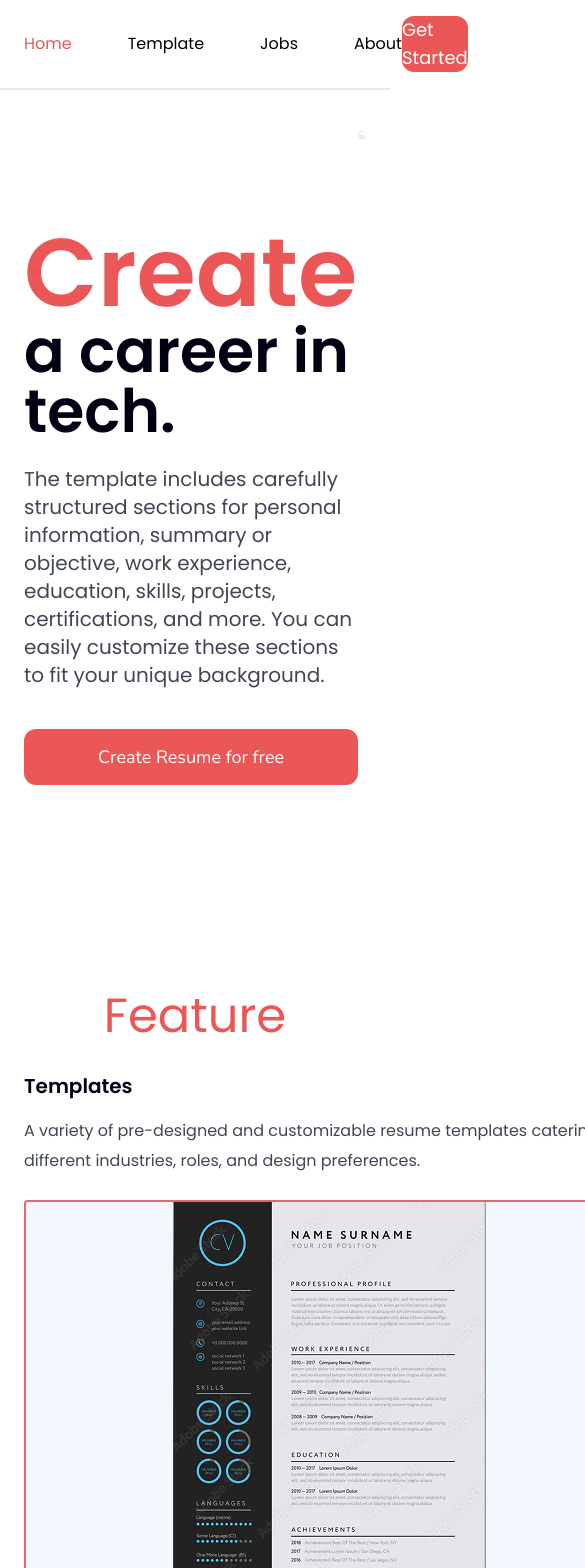
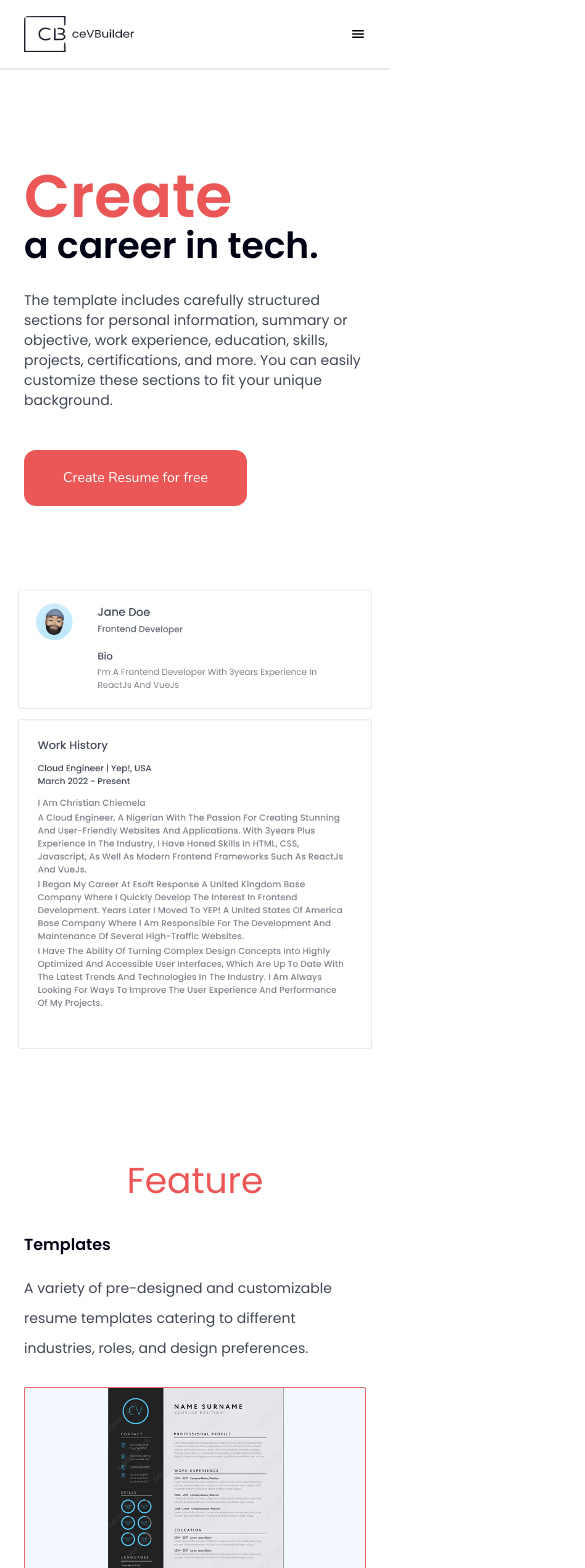
Before and after one commit to Abdelhassibbenmansour/Resume-Builder, a React (Vite) app: page / in a window 390 px wide. Shown: the top 1568 px of the page, 585 px wide, since content can reach past the window. Built offline with nearby package versions, Linux system fonts and the light colour scheme.

Commit message:
Make The Landing Page Fully Responsive

```diff
--- a/package.json
+++ b/package.json
@@ -14,6 +14,7 @@
     "clsx": "^2.1.1",
     "react": "^19.2.6",
     "react-dom": "^19.2.6",
+    "react-icons": "^5.6.0",
     "tailwindcss": "^4.3.0"
   },
   "devDependencies": {
--- a/src/components/About.jsx
+++ b/src/components/About.jsx
@@ -1,10 +1,10 @@
 
 const About = () => {
     return (
-        <div className="my-30 px-30">
+        <div className="max-sm:my-10 my-30 lg:px-30">
             <div className="container">
-                <div className="title mb-6 relative inline-block after:content-[''] after:absolute after:w-[65px] after:h-[65px] after:rounded-full after:bg-[#0073E6]/10 after:-z-10 after:-right-8 after:-top-2">About ceVBuilder</div>
-                <p className="leading-[50px] text-2xl text-[#404553] max-w-[1070px]">Are you ready to take your career journey to the next level? Look no further than our state-of-the-art Resume Builder application! We understand that crafting a compelling resume is your ticket to landing your dream job, and our platform is designed to empower you in this endeavor.</p>
+                <div className="title mb-6 relative inline-block after:content-[''] after:absolute after:w-[65px] after:h-[65px] after:rounded-full after:bg-[#0073E6]/10 after:-z-10 after:-right-8 after:-top-2 max-sm:after:-right-7 max-sm:after:-top-6">About ceVBuilder</div>
+                <p className="leading-[50px] max-sm:leading-[30px] text-2xl max-sm:text-base text-[#404553] max-w-[1070px]">Are you ready to take your career journey to the next level? Look no further than our state-of-the-art Resume Builder application! We understand that crafting a compelling resume is your ticket to landing your dream job, and our platform is designed to empower you in this endeavor.</p>
             </div>
         </div>
     )
--- a/src/components/Features.jsx
+++ b/src/components/Features.jsx
@@ -3,8 +3,8 @@
 const Description = ({ title, text }) => {
     return (
         <div>
-            <div className="text-[#000112] font-bold text-xl mb-4">{title}</div>
-            <p className="text-[#404653] text-base leading-[30px]">{text}</p>
+            <div className="text-[#000112] font-bold max-sm:text-base text-xl mb-4">{title}</div>
+            <p className="text-[#404653] max-sm:text-sm text-base leading-[30px]">{text}</p>
         </div>
     )
 }
@@ -13,13 +13,13 @@
     return (
         <div className="container">
             <div className="title text-center mb-8">Feature</div>
-            <div className="flex justify-between items-center space-x-38">
-                <div>
+            <div className="flex justify-between items-center md:space-x-38 max-sm:flex-col">
+                <div className="flex flex-col justify-between">
                     <Description
                         title="Templates"
                         text="A variety of pre-designed and customizable resume templates catering to different industries, roles, and design preferences."
                     />
-                    <div className="w-[608px] h-[397px] my-6">
+                    <div className="w-full max-w-[608px] h-auto my-6">
                         <img src={CovertLetter} alt="Cover Letter" className="w-full" />
                     </div>
                     <Description
@@ -28,14 +28,14 @@
                     />
                 </div>
                 <div className="flex flex-col justify-between">
-                    <div className="my-4 w-[372px]">
+                    <div className="my-10 w-full max-w-[372px] max-sm:max-w-[250px]">
                         <img src={RightArrow} alt="Right Arrow" />
                     </div>
                     <Description
                         title="Free Cover Letter"
                         text="With each of our professionally designed resume templates, you'll receive a FREE cover letter template that's perfectly matched to your chosen resume style. Our cover letter templates are designed to help you:"
                     />
-                    <div className="my-4 w-[410px]">
+                    <div className="my-4 w-full max-w-[410px] max-sm:hidden">
                         <img src={LeftArrow} alt="Left Arrow" />
                     </div>
                 </div>
--- a/src/components/Intro.jsx
+++ b/src/components/Intro.jsx
@@ -2,16 +2,16 @@
 
 const Intro = () => {
     return (
-        <div className="py-6 mb-14">
-            <div className="container flex items-center justify-between">
+        <div className="max-sm:py-20 py-6  max-sm:mb-0 mb-14">
+            <div className="container flex max-sm:flex-col max-sm:space-y-20 items-center justify-between">
                 <div className="max-w-[527px]">
-                    <div className="text-[#000112] text-6xl font-bold mb-6">
-                        <span className="text-[#EB5757] text-8xl" >Create</span><br />a career in tech.
+                    <div className="text-[#000112] text-6xl max-sm:text-4xl font-bold mb-6">
+                        <span className="text-[#EB5757] text-8xl max-sm:text-6xl" >Create</span><br />a career in tech.
                     </div>
-                    <p className="text-[#404653] text-xl mb-10">The template includes carefully structured sections for personal information, summary or objective, work experience, education, skills, projects, certifications, and more. You can easily customize these sections to fit your unique background.</p>
-                    <div className="button w-[334px] font-nunito text-xl">Create Resume for free</div>
+                    <p className="text-[#404653] text-xl max-sm:text-sm mb-10">The template includes carefully structured sections for personal information, summary or objective, work experience, education, skills, projects, certifications, and more. You can easily customize these sections to fit your unique background.</p>
+                    <div className="button w-[334px] max-sm:w-[223px] font-nunito ">Create Resume for free</div>
                 </div>
-                <div className="w-[574px] h-[750px] overflow-hidden">
+                <div className="w-[574px] h-[750px] max-sm:w-[354px] max-sm:h-[463px] overflow-hidden">
                     <img src={Cv} alt="Cv image" className="w-full" />
                 </div>
             </div>
--- a/src/components/Join.jsx
+++ b/src/components/Join.jsx
@@ -3,13 +3,16 @@
 const Join = () => {
     return (
         <div className="container flex justify-between items-center my-14 relative">
-            <div className="absolute w-full h-[237px] bg-[#0073E6]/10 -bottom-12 -z-10" />
-            <div className="w-[573px] pl-12">
-                <div className="text-[#000112] text-6xl mb-6 leading-[80px]">Join the<br /> ceVBuilder family</div>
-                <p className="text-[#404653] text-xl mb-10">We're thrilled to welcome you to the ceVBuilder family, where your journey to crafting<br /> exceptional resumes begins!</p>
-                <div className="button w-[334px]">Join ceVBuilder</div>
+            <div className="absolute w-full h-[237px] bg-[#0073E6]/10 -bottom-4 max-sm:w-[360px] max-sm:h-[190px] left-4 -z-10" />
+            <div className="w-[573px] lg:pl-12">
+                <div className="text-[#000112] max-sm:text-4xl text-6xl mb-6 md:leading-[80px]">Join the<br className="max-sm:none" /> ceVBuilder family</div>
+                <div className="w-[346px] h-[267px] md:hidden mb-6">
+                    <img src={Desktop} alt="Desktop" className="w-full" />
+                </div>
+                <p className="text-[#404653] text-lg mb-4">We're thrilled to welcome you to the ceVBuilder family, where your journey to crafting<br className="max-sm:hidden" /> exceptional resumes begins!</p>
+                <div className="button max-sm:w-[223px] w-[334px]">Join ceVBuilder</div>
             </div>
-            <div className="w-[506px] h-[390pxs]">
+            <div className="max-sm:hidden w-[506px] h-[390pxs]">
                 <img src={Desktop} alt="Desktop" className="w-full" />
             </div>
         </div>
--- a/src/components/Navbar.jsx
+++ b/src/components/Navbar.jsx
@@ -2,22 +2,25 @@
 import { useState } from "react"
 import clsx from "clsx"
 import { navLinks } from "../data/data"
+import { IoMenu, IoClose } from "react-icons/io5";
 
 const Navbar = () => {
     const [link, setLink] = useState("Home");
+    const [menu, setMenu] = useState(false)
     return (
         <div className="container flex justify-between items-center">
-            <div className="w-[180px] h-[56px] cursor-pointer">
+            <div className="w-[180px] h-[56px] max-sm:w-[110px] max-sm:h-[36px] cursor-pointer">
                 <img src={Logo} alt="Logo" className="w-full h-full" />
             </div>
-            <div className="flex items-center space-x-14">
+            <div className="flex items-center space-x-14 max-sm:hidden">
                 {navLinks.map((item, index) => {
                     return (
-                        <div key={index} onClick={() => setLink(item.link)} className={clsx(link == item.link ? "text-[#EB5757]" : '', 'cursor-pointer transition duration-300 hover:text-[#EB5757]')} >{item.link}</div>
+                        <div key={index} onClick={() => setLink(item.link)} className={clsx(link === item.link ? "text-[#EB5757]" : '', 'cursor-pointer transition duration-300 hover:text-[#EB5757]')} >{item.link}</div>
                     )
                 })}
             </div>
-            <div className="w-[180px]  button ">Get Started</div>
+            <div className="hidden! md:block w-[180px]  button ">Get Started</div>
+            <div className="md:hidden" onClick={() => setMenu((prev) => (!prev))}>{menu ? <IoClose /> : <IoMenu />}</div>
         </div>
     )
 }
--- a/src/index.css
+++ b/src/index.css
@@ -12,9 +12,9 @@
 }
 
 .button {
-    @apply h-[56px] cursor-pointer bg-[#EB5757] text-white text-lg rounded-xl flex justify-center items-center hover:text-[#EB5757] transition duration-500 hover:bg-white hover:border hover:border-[#EB5757];
+    @apply h-[56px] cursor-pointer bg-[#EB5757] text-white text-lg max-sm:text-sm rounded-xl flex justify-center items-center hover:text-[#EB5757] transition duration-500 hover:bg-white hover:border hover:border-[#EB5757];
 }
 
 .title {
-    @apply text-5xl text-[#EB5757];
+    @apply text-5xl max-sm:text-4xl text-[#EB5757];
 }
--- a/src/sections/LandingPage.jsx
+++ b/src/sections/LandingPage.jsx
@@ -9,6 +9,7 @@
             <Features />
             <Join />
             <About />
+            <div className="w-full h-0.5 bg-[#E4E7EB] mb-16" />
             <Footer />
         </div>
     )
```
Also changed, not shown: src/components/Footer.jsx (+16 -9 lines), 1 other file (tests, documents, lock files or other folders).
